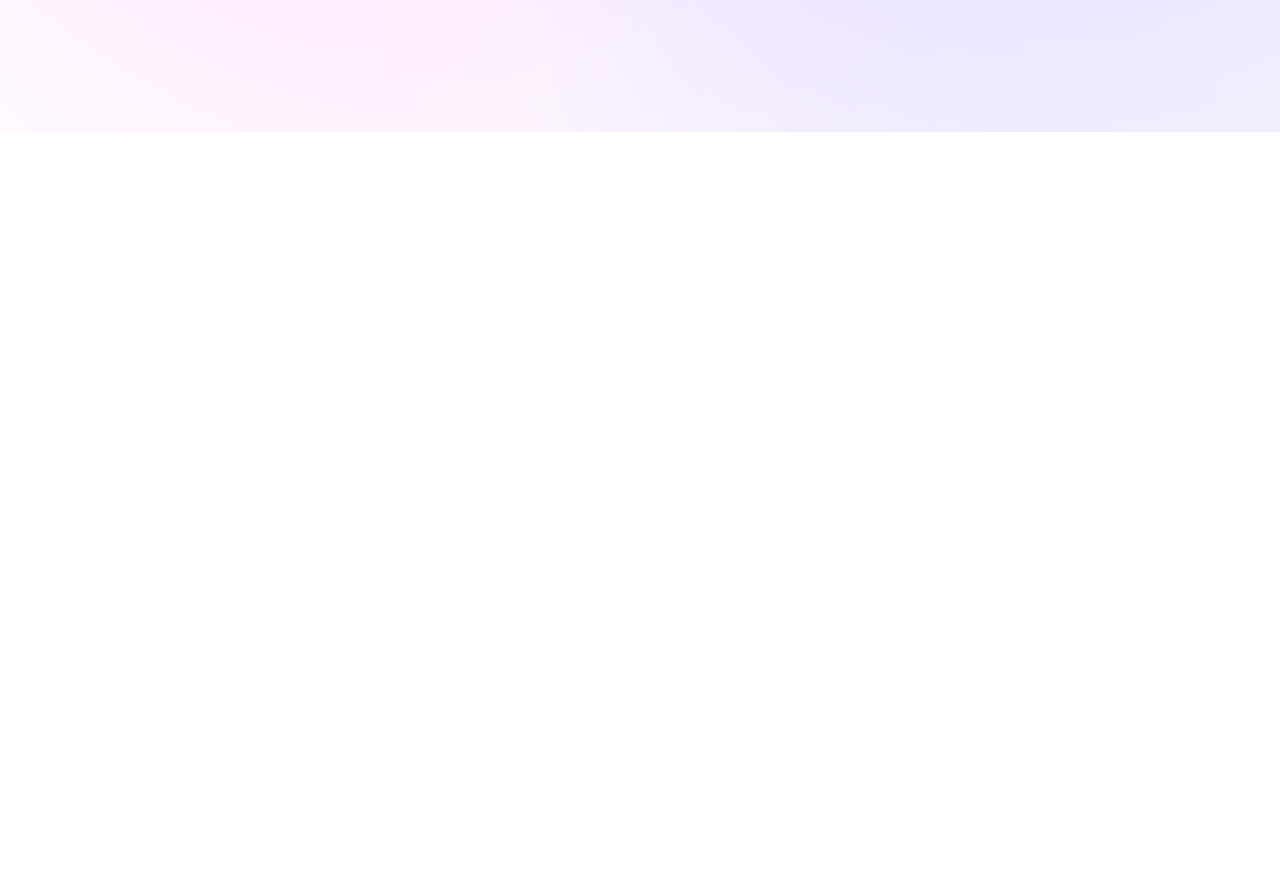
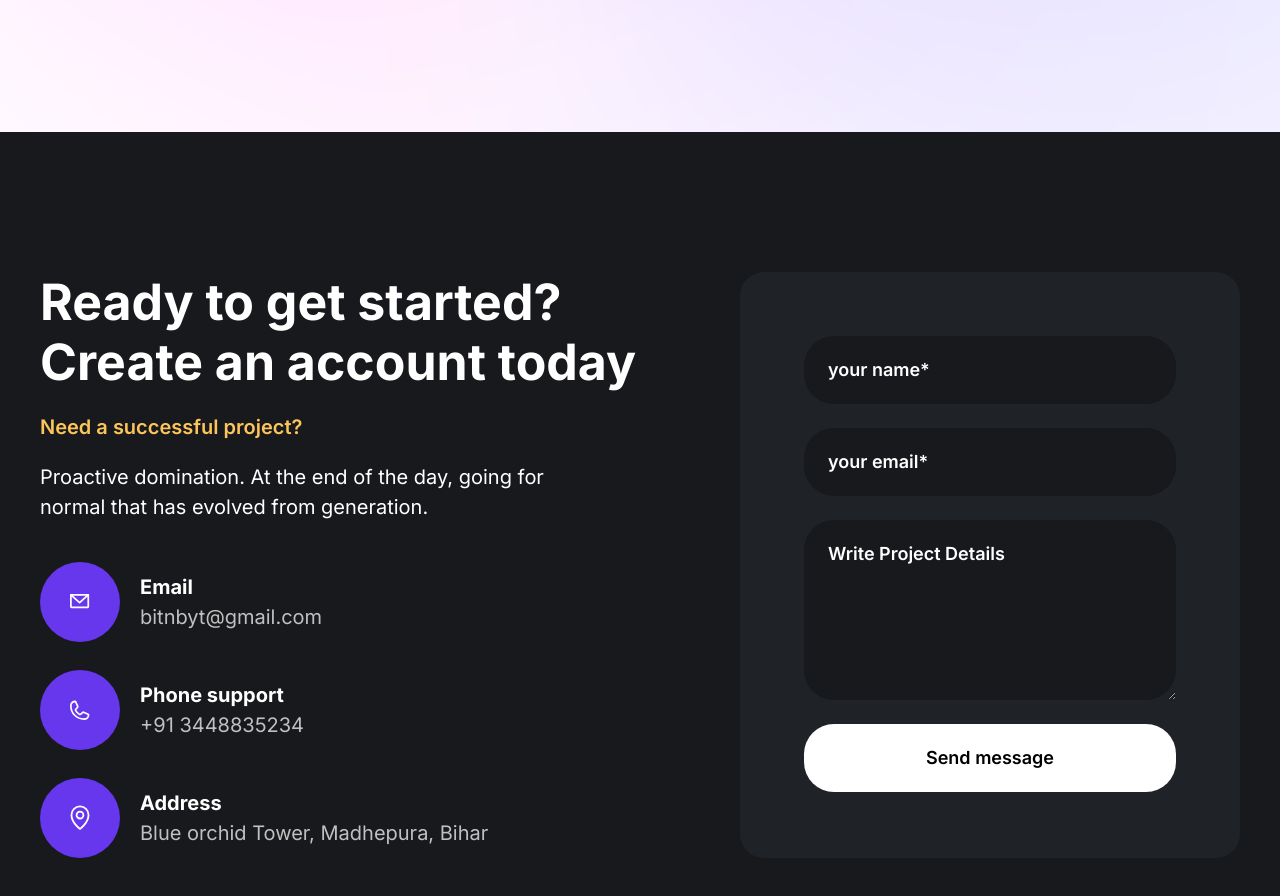
Before and after one commit to theRoushan/bitnbyt_website, a React (Create React App) app: page / in a window 1280 px wide. Shown: the part 4680-5576 px from the top of the page. Before the commit the page ends 4812 px from the top, so only its background shows below. Built offline with nearby package versions, Linux system fonts and the light colour scheme.

Commit message:
added contactpage

```diff
--- a/src/components/Contact.js
+++ b/src/components/Contact.js
@@ -0,0 +1,66 @@
+import React from "react";
+import asset37 from "../assets/asset 37.svg";
+import asset38 from "../assets/asset 38.svg";
+import asset39 from "../assets/asset 39.svg";
+
+const Contact = () => {
+  return (
+    <div className="w-full min-h-screen flex relative bg-black-800 text-white">
+      <div className="w-[1200px] m-auto py-[140px] flex justify-between relative">
+        <div className="contact-left w-6/12">
+          <h1 className="text-[50px] leading-[60px] mb-5 font-bold">
+            Ready to get started? Create an account today
+          </h1>
+          <p className="text-[20px] text-yellow mb-5 font-semibold">
+            Need a successful project?
+          </p>
+          <p className="text-[20px] w-11/12 pb-10">
+            Proactive domination. At the end of the day, going for normal that
+            has evolved from generation.
+          </p>
+          <div className="flex flex-col gap-7">
+            <div className="flex place-items-center gap-5">
+              <div className="bg-purple w-[80px] h-[80px] rounded-full flex justify-center items-center">
+                <img src={asset37} alt="email-icon" width={20} />
+              </div>
+              <div>
+                <h3 className="text-[20px] font-bold">Email</h3>
+                <p className="text-[20px] text-gray-light">bitnbyt@gmail.com</p>
+              </div>
+            </div>
+            <div className=" flex place-items-center gap-5">
+              <div className="bg-purple w-[80px] h-[80px] rounded-full flex justify-center items-center">
+                <img src={asset38} alt="phone-icon" width={20} />
+              </div>
+              <div>
+                <h3 className="text-[20px] font-bold">Phone support</h3>
+                <p className="text-[20px] text-gray-light">+91 3448835234</p>
+              </div>
+            </div>
+            <div className=" flex place-items-center gap-5">
+              <div className="bg-purple w-[80px] h-[80px] rounded-full flex justify-center items-center">
+                <img src={asset39} alt="location-icon" width={20} />
+              </div>
+              <div>
+                <h3 className="text-[20px] font-bold">Address</h3>
+                <p className="text-[20px] text-gray-light">
+                  Blue orchid Tower, Madhepura, Bihar
+                </p>
+              </div>
+            </div>
+          </div>
+        </div>
+        <div className="contact-right w-5/12 bg-black-400 rounded-3xl p-16 overflow-hidden relative bg-opacity-60">
+          <form className="flex flex-col w-full gap-6 relative">
+                <input type="text" name="name" placeholder="your name*" className="text-white outline-none text-lg rounded-[30px] w-full bg-black-800 px-6 placeholder-white py-5 font-semibold "/>
+                <input type="email" name="email" placeholder="your email*" className="text-white text-lg outline-none rounded-[30px] w-full bg-black-800 px-6 placeholder-white py-5 font-semibold"/>
+                <textarea rows={5} name="details" placeholder="Write Project Details" className="text-white text-lg outline-none rounded-[30px] w-full bg-black-800 px-6 placeholder-white py-5 font-semibold"/>
+                <button className="py-5 bg-white rounded-[30px] text-black text-lg font-semibold hover:bg-white-smoke">Send message</button>
+            </form>
+        </div>
+      </div>
+    </div>
+  );
+};
+
+export default Contact;
--- a/src/components/Sections/HomeSection.js
+++ b/src/components/Sections/HomeSection.js
@@ -4,6 +4,7 @@ import Services from '../Services';
 import Work from '../Work';
 import About from "../About";
 import Testimonials from '../Testimonials';
+import Contact from '../Contact';
 
 const HomeSection = () => {
   return (
@@ -13,6 +14,7 @@ const HomeSection = () => {
       <Work/>
       <About/>
       <Testimonials/>
+      <Contact/>
     </div>
   )
 }
--- a/src/index.css
+++ b/src/index.css
@@ -2,8 +2,8 @@
 @tailwind components;
 @tailwind utilities;
 
-*{
-  margin:0;
+* {
+  margin: 0;
   padding: 0;
   box-sizing: border-box;
   font-family: "Inter", "Segoe UI", "Roboto", "Oxygen", "Ubuntu", "Cantarell",
```
